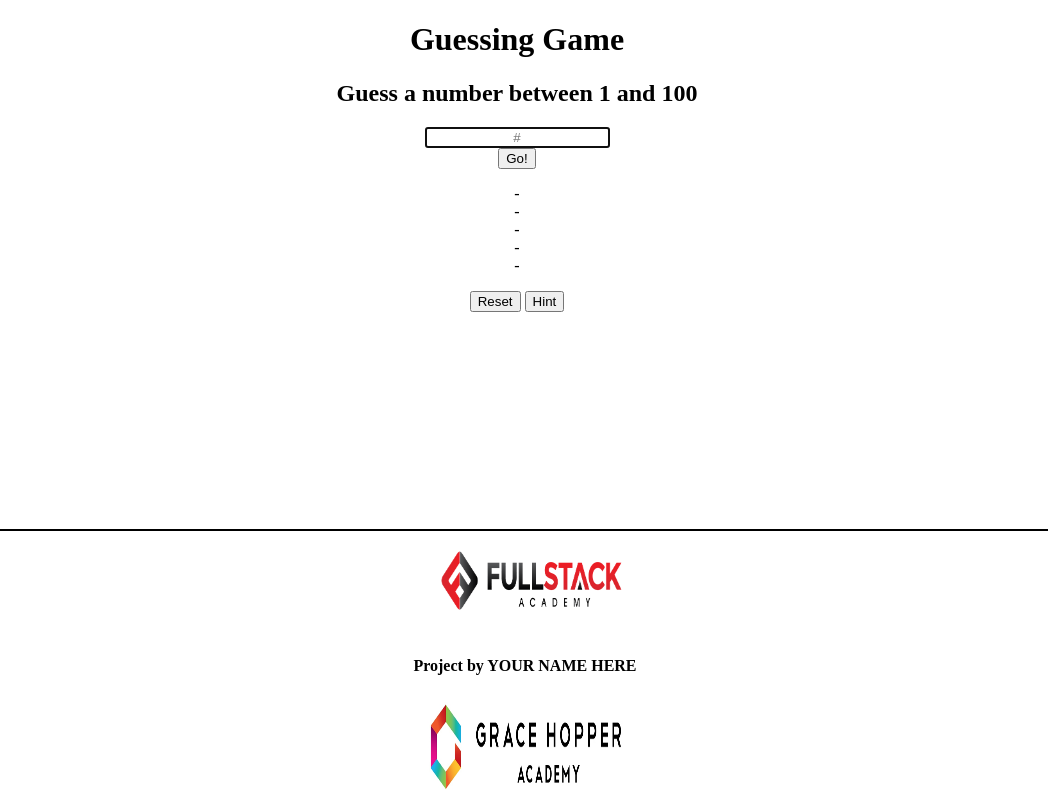
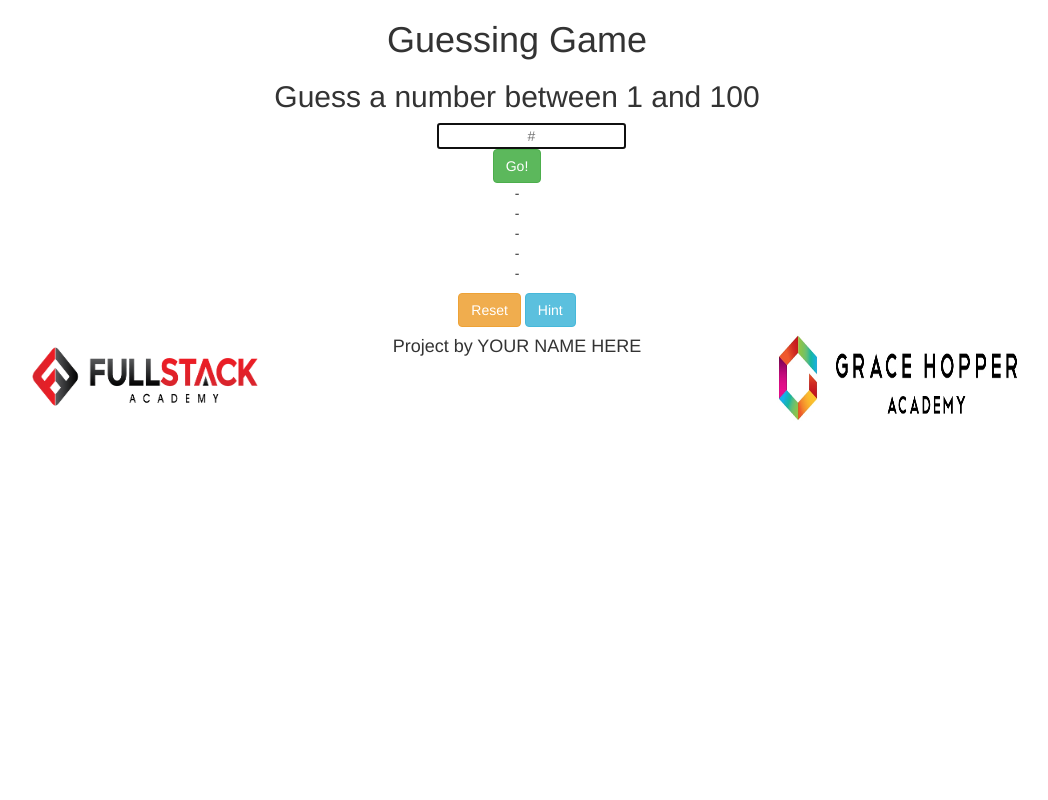
Before and after one commit to dstaay/guessingGame, a plain HTML site: page index.html in a window 1280 px wide. Shown: the whole page, without its empty margins (123-1171 px from the left). Drawn offline with nearby package versions, Linux system fonts and the light colour scheme.

Commit message:
adding bootstrap

```diff
--- a/index.html
+++ b/index.html
@@ -4,8 +4,9 @@
   <head>
     <title>Guessing Game</title>
     <link rel="stylesheet" type="text/css" href="style.css">
+    <link rel="stylesheet" href="https://maxcdn.bootstrapcdn.com/bootstrap/3.3.7/css/bootstrap.min.css" integrity="sha384-BVYiiSIFeK1dGmJRAkycuHAHRg32OmUcww7on3RYdg4Va+PmSTsz/K68vbdEjh4u" crossorigin="anonymous">
   </head>
-  <body class='center'>
+  <body class='container center'>
 
       <div id='app'>
 
@@ -16,15 +17,15 @@
         </div>
 
         <div id='main'>
-          <div id='input-parent'>
+          <div id='input-parent' class='row'>
             <!-- Player's guess input, and submit button -->
             <form>
               <input id='player-input' maxlength="3" autofocus="true" class='center' placeholder="#"><br>
-              <button id='submit'>Go!</button>
+              <button class='btn btn-success' id='submit'>Go!</button>
             </form>
           </div>
 
-          <div id='guesses'>
+          <div id='guesses' class='row'>
             <!-- unordered list of guesses -->
             <ul class='guess'>
               <li>-</li>
@@ -37,25 +38,25 @@
 
           <div id="menu-btns">
             <!-- reset and hint buttons -->
-            <button id='reset'>Reset</button>
-            <button id='hint'>Hint</button>
+            <button class='btn btn-warning' id='reset'>Reset</button>
+            <button class='btn btn-info' id='hint'>Hint</button>
           </div>
         </div>
       </div>
 
 
 
-    <div id='footer'>
+    <div id='footer row'>
         <div>
-          <div class='center'>
+          <div class='col-sm-4 center'>
             <img src='fa-logo@2x.png'></img>
           </div>
 
-          <div class='center'>
+          <div class='col-sm-4 center'>
             <h4>Project by YOUR NAME HERE</h4>
           </div>
 
-          <div class='center'>
+          <div class='col-sm-4 center'>
             <img src='grace_hopper_academy.png'></img>
           </div>
 
--- a/style.css
+++ b/style.css
@@ -1,3 +1,11 @@
+html {
+  box-sizing: 'border-box'
+}
+
+#input-parent {
+  width: 160px;
+  margin: 0 auto;
+}
 
 .center
 {
@@ -9,7 +17,7 @@ ul {
 }
 img {
   display: inline;
-  width: 200px;
+  width: 250px;
   height: 100px;
 }
 #footer {
```
